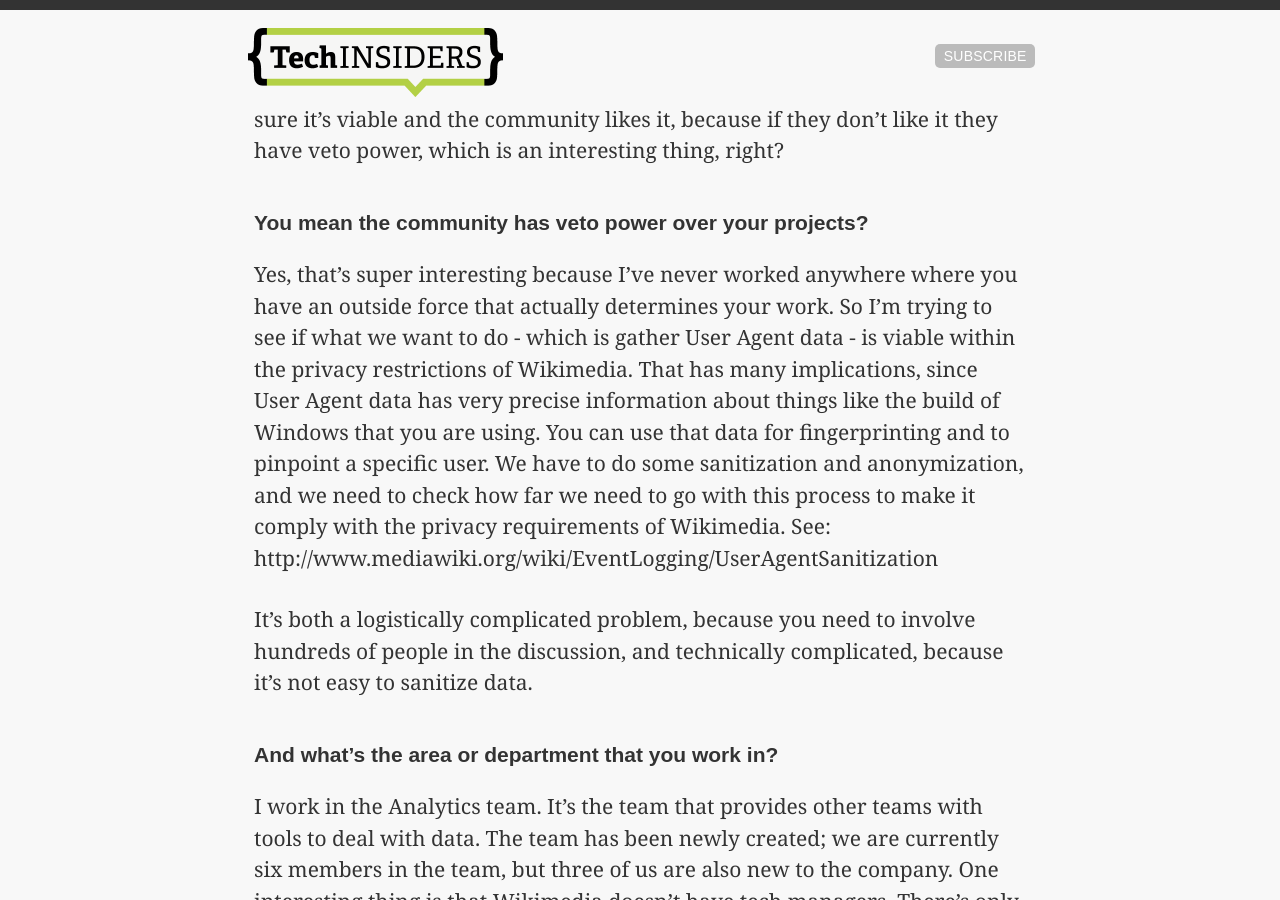
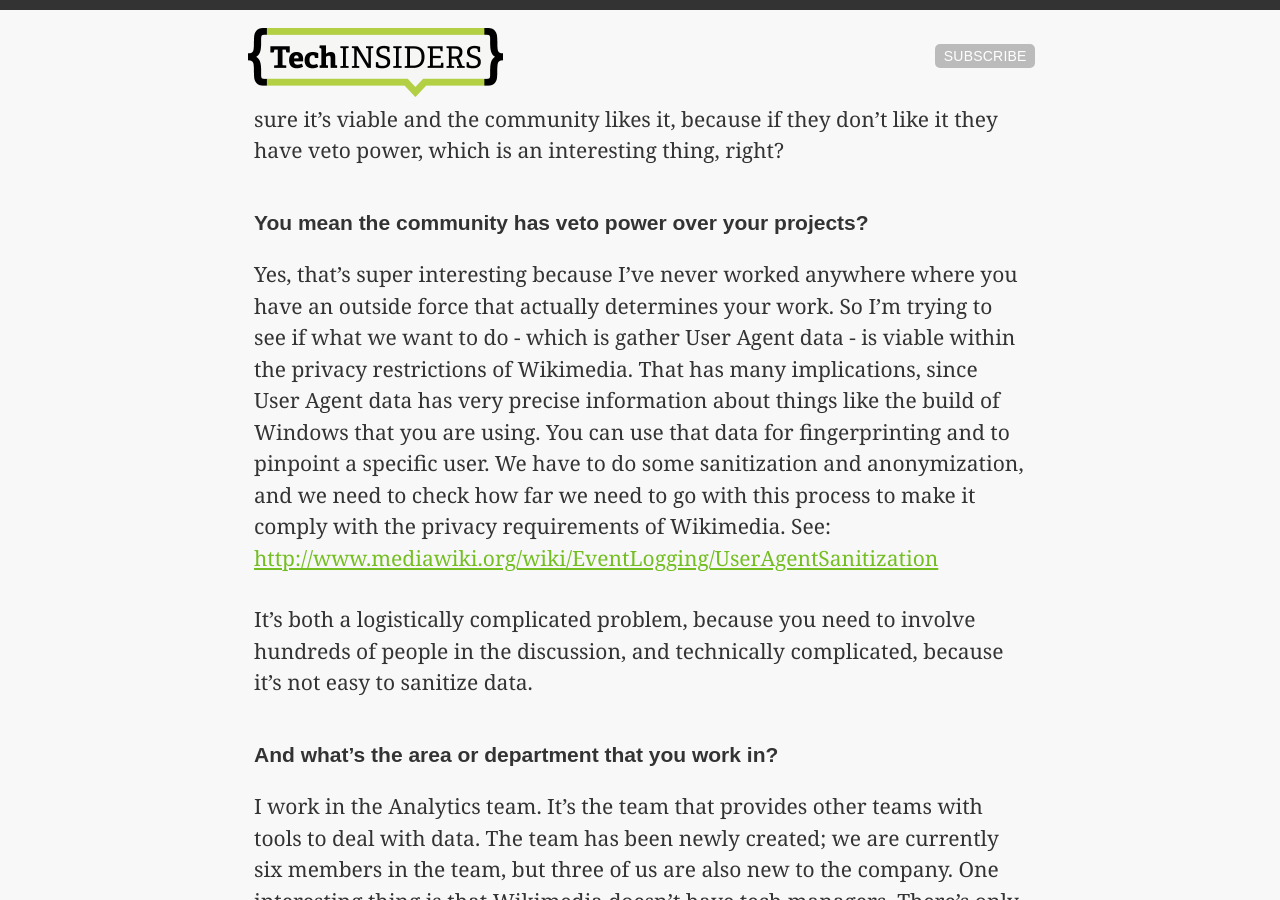
Before and after one commit to localistico/techinsiders.io, a Jekyll site: the page built from _posts/2014-03-06-meet-nuria-ruiz-software-engineer-at-wikimedia.markdown, in a window 1280 px wide and 900 px high, scrolled down 1844 px. Built offline with Jekyll 4.4.1, drawn with Linux system fonts in a browser that asks for light colours; Markdown is read by kramdown in place of the engine named in the settings; comment, search, counter and statistics services are not loaded; some of the changed lines change nothing that is shown.

Commit message:
add link to url

```diff
--- a/_posts/2014-03-06-meet-nuria-ruiz-software-engineer-at-wikimedia.markdown
+++ b/_posts/2014-03-06-meet-nuria-ruiz-software-engineer-at-wikimedia.markdown
@@ -23,7 +23,7 @@ Right now I’m trying to gather community feedback for my project to make sure
 
 ### You mean the community has veto power over your projects?
 
-Yes, that’s super interesting because I’ve never worked anywhere where you have an outside force that actually determines your work. So I’m trying to see if what we want to do - which is gather User Agent data - is viable within the privacy restrictions of Wikimedia. That has many implications, since User Agent data has very precise information about things like the build of Windows that you are using. You can use that data for fingerprinting and to pinpoint a specific user. We have to do some sanitization and anonymization, and we need to check how far we need to go with this process to make it comply with the privacy requirements of Wikimedia. See: http://www.mediawiki.org/wiki/EventLogging/UserAgentSanitization
+Yes, that’s super interesting because I’ve never worked anywhere where you have an outside force that actually determines your work. So I’m trying to see if what we want to do - which is gather User Agent data - is viable within the privacy restrictions of Wikimedia. That has many implications, since User Agent data has very precise information about things like the build of Windows that you are using. You can use that data for fingerprinting and to pinpoint a specific user. We have to do some sanitization and anonymization, and we need to check how far we need to go with this process to make it comply with the privacy requirements of Wikimedia. See: [http://www.mediawiki.org/wiki/EventLogging/UserAgentSanitization](http://www.mediawiki.org/wiki/EventLogging/UserAgentSanitization)
 
 It’s both a logistically complicated problem, because you need to involve hundreds of people in the discussion, and technically complicated, because it’s not easy to sanitize data.
 
```
